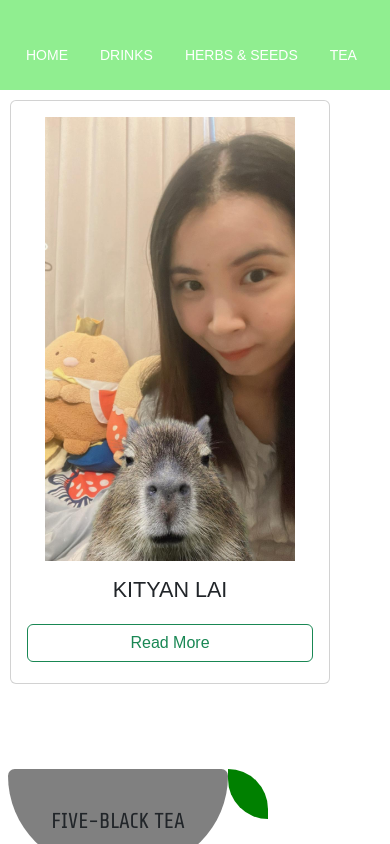
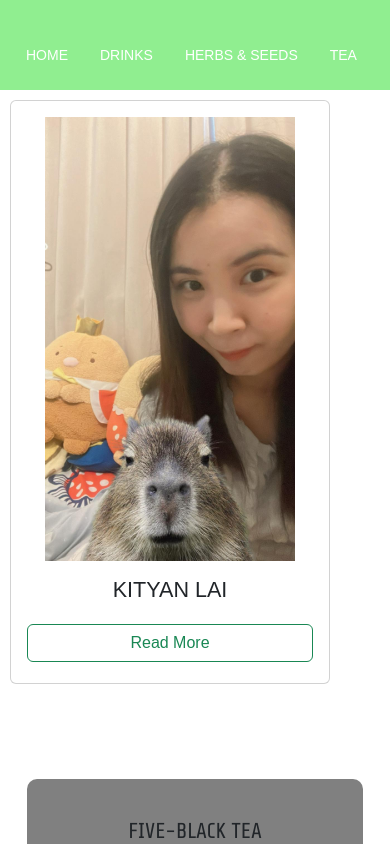
Before and after one commit to candicelai0114/myphytodiet, a plain HTML site: page tea.html in a window 390 px wide. Shown: the top 844 px of the page. Drawn offline with nearby package versions, Linux system fonts and the light colour scheme; a web font is replaced by a local one.

Commit message:
add responsive design

```diff
--- a/tea.html
+++ b/tea.html
@@ -23,6 +23,8 @@ body {
 
 
 }
+
+
 
 
 .container{
@@ -77,7 +79,22 @@ body {
         height: 5px;
         font-size: xx-large;
         }
-ul {
+
+
+@media (max-width: 768px) {
+    .rcorners1, .rcorners2, .rcorners3, rcorners4 {
+        border-radius: 10px; /* 手機上圓角小一點 */
+        margin: 10px; /* 添加間距 */
+        width: 90%; /* 寬度適應螢幕 */
+        margin-left: auto;
+        margin-right: auto;
+    }
+
+}
+
+
+
+        ul {
   list-style-type: none;
   margin: 0;
   padding: 0;
```
Also changed, not shown: drink.html (+9 -0 lines), yanki.html (+9 -0 lines).
